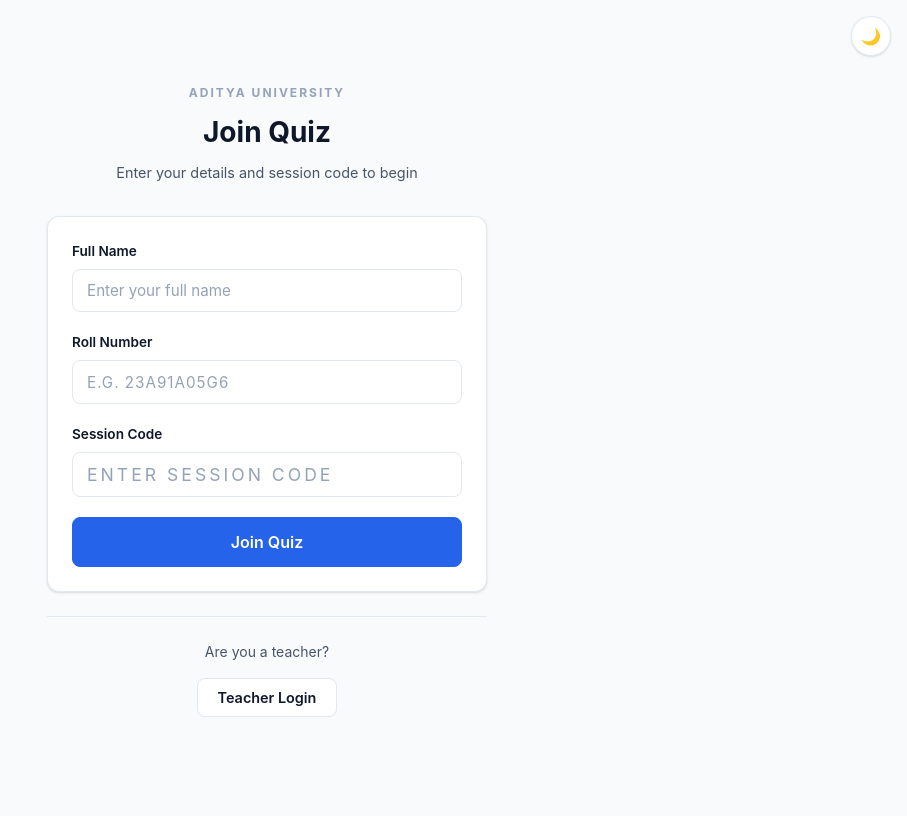
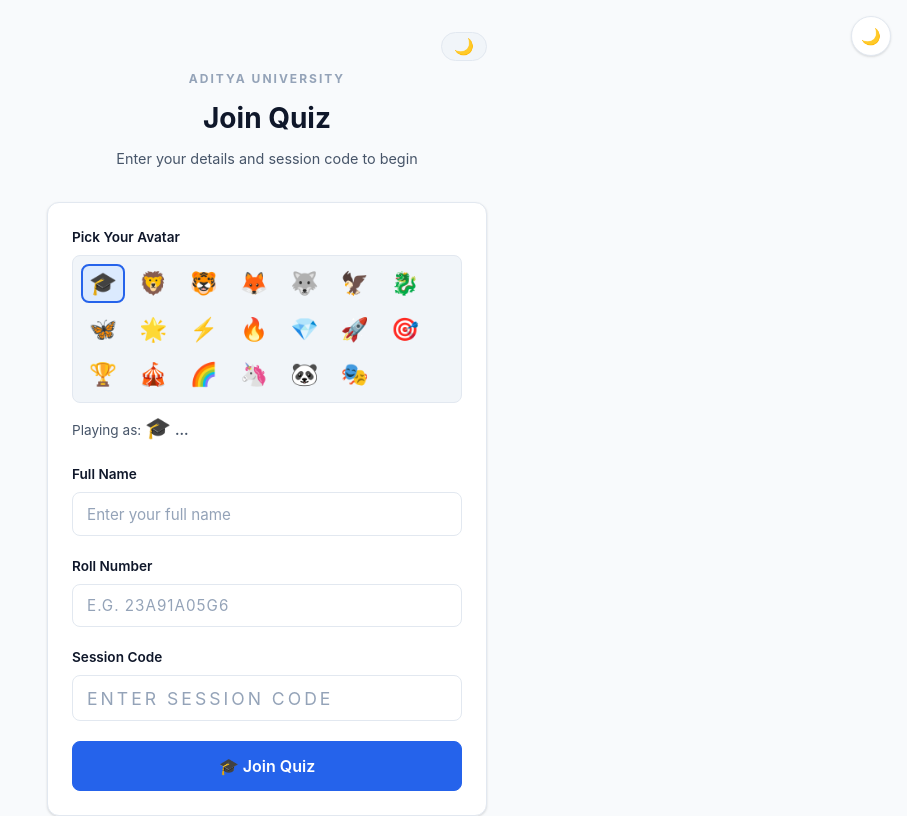
Before and after one commit to Srinivaas006/quizproject, a React (Create React App) app in the folder frontend/: page /join in a window 1280 px wide. Shown: the top 816 px of the page, without its empty margins (373-1280 px from the left). Built offline with nearby package versions, Linux system fonts and the light colour scheme; no server answers.

Commit message:
new features added

```diff
--- a/frontend/src/components/JoinQuiz.js
+++ b/frontend/src/components/JoinQuiz.js
@@ -2,6 +2,7 @@ import React, { useState, useEffect } from 'react'
 import { useNavigate } from 'react-router-dom'
 
 const DEPT_CODES = { '05': 'CSE', '12': 'IT', '44': 'DS' }
+const AVATARS = ['🎓','🦁','🐯','🦊','🐺','🦅','🐉','🦋','🌟','⚡','🔥','💎','🚀','🎯','🏆','🎪','🌈','🦄','🐼','🎭']
 
 function parseRollNo(rollNo) {
   const match = rollNo.match(/^(\d{2})A91A(\d{2})([A-Z0-9]+)$/i)
@@ -15,13 +16,30 @@ export default function JoinQuiz() {
   const [name, setName] = useState('')
   const [rollNo, setRollNo] = useState('')
   const [code, setCode] = useState('')
+  const [avatar, setAvatar] = useState('🎓')
   const [loading, setLoading] = useState(false)
   const [rollInfo, setRollInfo] = useState(null)
+  const [isDark, setIsDark] = useState(() => {
+    const saved = localStorage.getItem('theme')
+    return saved === 'dark' || (!saved && window.matchMedia('(prefers-color-scheme: dark)').matches)
+  })
   const nav = useNavigate()
+
+  useEffect(() => {
+    document.documentElement.setAttribute('data-theme', isDark ? 'dark' : 'light')
+    localStorage.setItem('theme', isDark ? 'dark' : 'light')
+  }, [isDark])
 
   useEffect(() => {
     const c = new URLSearchParams(window.location.search).get('code')
     if (c) setCode(c)
+    // Restore saved student info for rejoin
+    try {
+      const saved = JSON.parse(localStorage.getItem('studentInfo') || '{}')
+      if (saved.name) setName(saved.name)
+      if (saved.rollNo) { setRollNo(saved.rollNo); setRollInfo(parseRollNo(saved.rollNo)) }
+      if (saved.avatar) setAvatar(saved.avatar)
+    } catch {}
   }, [])
 
   const handleRollChange = (e) => {
@@ -34,15 +52,24 @@ export default function JoinQuiz() {
     e.preventDefault()
     if (!name.trim() || !code.trim() || !rollNo.trim()) { alert('Please fill all fields'); return }
     if (!rollInfo) { alert('Invalid Roll Number. Example: 23A91A05G6'); return }
+    localStorage.setItem('studentInfo', JSON.stringify({ name: name.trim(), rollNo: rollNo.trim(), avatar }))
     setLoading(true)
     setTimeout(() => {
-      nav(`/quiz/${code.trim()}`, { state: { name: name.trim(), rollNo: rollNo.trim(), dept: rollInfo.dept, year: rollInfo.year } })
+      nav(`/quiz/${code.trim()}`, { state: { name: name.trim(), rollNo: rollNo.trim(), dept: rollInfo.dept, year: rollInfo.year, avatar } })
     }, 400)
   }
 
   return (
     <div className="page-center">
       <div className="page-inner-sm fade-in">
+
+        {/* Theme toggle */}
+        <div style={{ display: 'flex', justifyContent: 'flex-end', marginBottom: '0.5rem' }}>
+          <button onClick={() => setIsDark(!isDark)}
+            style={{ background: 'var(--surface-2)', border: '1px solid var(--border)', borderRadius: '20px', padding: '4px 12px', cursor: 'pointer', fontSize: '1rem' }}>
+            {isDark ? '☀️' : '🌙'}
+          </button>
+        </div>
 
         <div style={{ textAlign: 'center', marginBottom: '2rem' }}>
           <div style={{ fontSize: '0.75rem', fontWeight: '700', textTransform: 'uppercase', letterSpacing: '2px', color: 'var(--text-3)', marginBottom: '0.5rem' }}>
@@ -54,6 +81,23 @@ export default function JoinQuiz() {
 
         <div className="card-section">
           <form onSubmit={handleJoin}>
+
+            {/* Avatar picker */}
+            <div className="form-group">
+              <label className="form-label">Pick Your Avatar</label>
+              <div style={{ display: 'flex', flexWrap: 'wrap', gap: '0.4rem', padding: '0.5rem', background: 'var(--surface-2)', borderRadius: 'var(--radius)', border: '1px solid var(--border)' }}>
+                {AVATARS.map(a => (
+                  <button key={a} type="button" onClick={() => setAvatar(a)}
+                    style={{ fontSize: '1.4rem', padding: '4px 6px', borderRadius: '8px', border: avatar === a ? '2px solid var(--primary)' : '2px solid transparent', background: avatar === a ? 'var(--primary-light)' : 'transparent', cursor: 'pointer', transition: 'all 0.15s' }}>
+                    {a}
+                  </button>
+                ))}
+              </div>
+              <div style={{ marginTop: '0.5rem', fontSize: '0.85rem', color: 'var(--text-2)' }}>
+                Playing as: <span style={{ fontSize: '1.3rem' }}>{avatar}</span> <strong>{name || '...'}</strong>
+              </div>
+            </div>
+
             <div className="form-group">
               <label className="form-label">Full Name</label>
               <input type="text" value={name} onChange={e => setName(e.target.value)} placeholder="Enter your full name" required disabled={loading} />
@@ -75,13 +119,12 @@ export default function JoinQuiz() {
             </div>
 
             <button type="submit" className="btn btn-primary btn-lg" style={{ width: '100%' }} disabled={loading}>
-              {loading ? <><span className="loading" style={{ marginRight: '0.5rem' }}></span>Joining...</> : 'Join Quiz'}
+              {loading ? <><span className="loading" style={{ marginRight: '0.5rem' }}></span>Joining...</> : `${avatar}  Join Quiz`}
             </button>
           </form>
         </div>
 
         <hr className="divider" />
-
         <div style={{ textAlign: 'center' }}>
           <p style={{ color: 'var(--text-2)', fontSize: '0.875rem', marginBottom: '0.875rem' }}>Are you a teacher?</p>
           <button onClick={() => nav('/login')} className="btn btn-secondary" disabled={loading}>Teacher Login</button>
```
